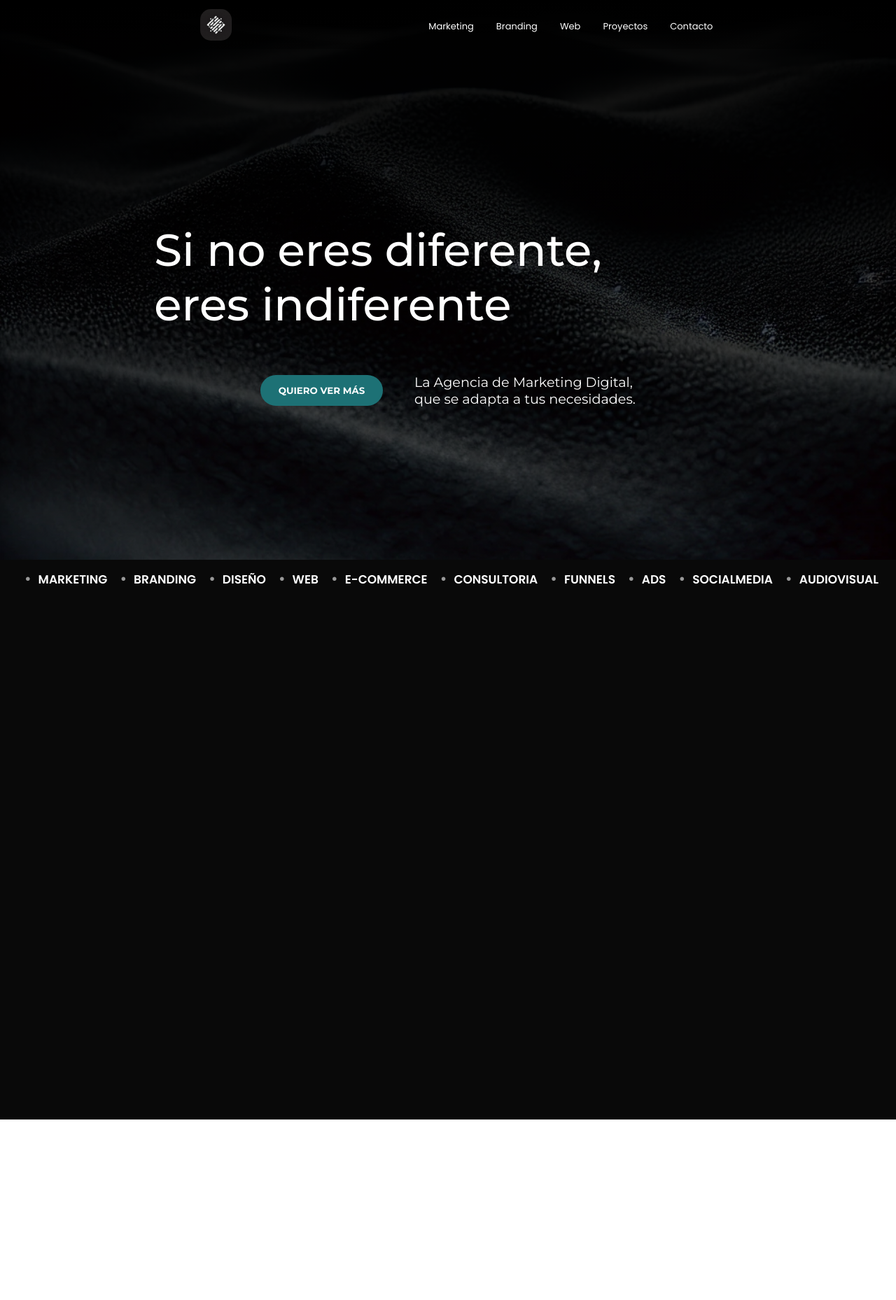
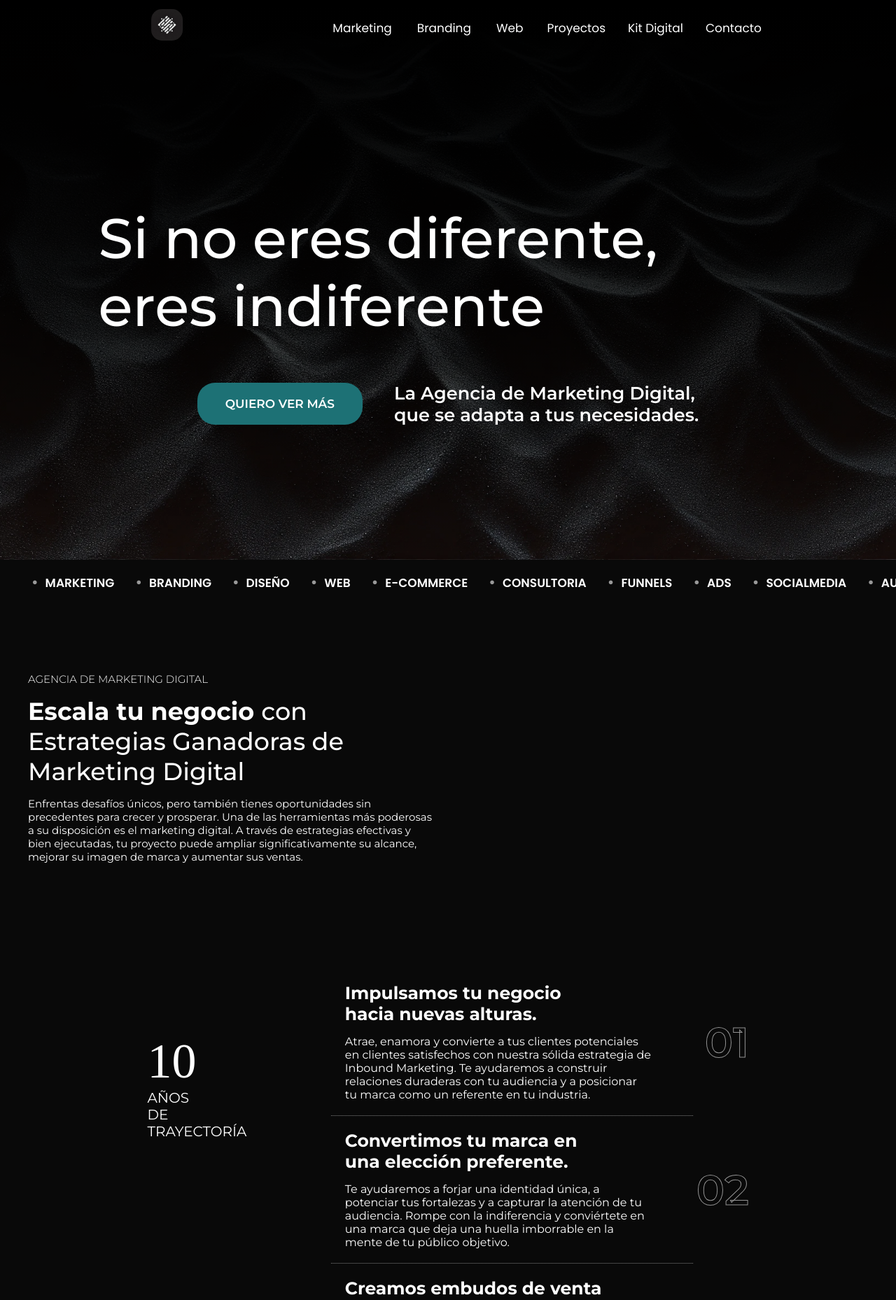
Before and after one commit to IsmaelLajud2/StartupLanding, a React (Vite) app: page / in a window 1280 px wide. Shown: the top 1858 px of the page at 70% size. Before the commit the page ends 1600 px from the top, so only its background shows below. Built offline with nearby package versions, Linux system fonts and the light colour scheme.

Commit message:
actualizando

```diff
--- a/package.json
+++ b/package.json
@@ -12,7 +12,8 @@
   "dependencies": {
     "aos": "^2.3.4",
     "react": "^18.3.1",
-    "react-dom": "^18.3.1"
+    "react-dom": "^18.3.1",
+    "react-just-parallax": "^3.1.16"
   },
   "devDependencies": {
     "@eslint/js": "^9.9.0",
--- /dev/null
+++ b/src/Components/AnimatedNumber.jsx
@@ -0,0 +1,58 @@
+import { useState, useEffect, useRef } from 'react';
+import '../Styles/Seccion2Styles.css';
+
+const AnimatedNumber = () => {
+  const [number, setNumber] = useState(0);
+  const [isVisible, setIsVisible] = useState(false); // Controla la visibilidad
+  const numberRef = useRef(null); // Referencia al elemento del DOM
+
+  // Intersection Observer para detectar cuándo el elemento es visible
+  useEffect(() => {
+    const observer = new IntersectionObserver((entries) => {
+      const entry = entries[0];
+      if (entry.isIntersecting) {
+        setIsVisible(true); // Activa la animación cuando el componente es visible
+      } else {
+        setIsVisible(false); // Puedes decidir detener o no la animación
+      }
+    }, { threshold: 0.5 }); // El 50% del elemento debe ser visible
+
+    if (numberRef.current) {
+      observer.observe(numberRef.current);
+    }
+
+    return () => {
+      if (numberRef.current) {
+        observer.unobserve(numberRef.current);
+      }
+    };
+  }, []);
+
+  // Controla el incremento del número cuando el componente es visible
+  useEffect(() => {
+    let interval;
+    if (isVisible && number === 0) { // Solo si es visible y el número aún es 0
+      interval = setInterval(() => {
+        setNumber((prevNumber) => {
+          if (prevNumber < 10) {
+            return prevNumber + 1;
+          } else {
+            clearInterval(interval);
+            return prevNumber;
+          }
+        });
+      }, 200);
+    }
+
+    return () => clearInterval(interval); // Limpiar el intervalo cuando sea necesario
+  }, [isVisible]);
+
+  return (
+    <div ref={numberRef} style={{ fontSize: "70px", textAlign: "left", display: "flex", flexDirection: "column", justifyContent: "flex-start", fontWeight: "500", marginTop: "20%", paddingBottom: "20px" }}>
+      {number}
+      <p className='p-left'>AÑOS <br /> DE <br /> TRAYECTORÍA</p>
+    </div>
+  );
+};
+
+export default AnimatedNumber;
--- a/src/Components/Hero.jsx
+++ b/src/Components/Hero.jsx
@@ -1,39 +1,58 @@
-import { useEffect } from 'react'
-import Aos from 'aos'
+
 import 'aos/dist/aos.css'
 
 import '../Styles/StylesHero.css'
 const Hero = () => {
 
-    useEffect(() => {
-        Aos.init({
-          duration: 1000
-        })
-      }, [])
+
   return (
     <main className='hero-main'>
     <header className='header-hero'>
 
-        <div className='logo-container'>
+        <div className='logo-container' data-aos="fade-down"
+     data-aos-anchor-placement="top-bottom" data-aos-duration="1000">
 <img src="Images/LogoStartup.png" className='logo-hero' />
         </div>
         <nav className='nav-hero' >
         <div className='services-container'>
-                <ul className='nav-list'>
-                    <li className='list-item-menu'>Marketing</li>
-                    <li className='list-item-menu'>Branding</li>
-                    <li className='list-item-menu'>Web</li>
-                    <li className='list-item'>Proyectos</li>
-                    <li className='list-item'>Contacto</li>
+                <ul className='nav-list' >
+
+
+
+                    <li className='list-item-menu'  data-aos="fade-right"
+     data-aos-offset="200"
+     data-aos-duration="1000"
+     data-aos-easing="ease-in-sine">Marketing</li>
+                    <li className='list-item-menu'data-aos="fade-right"
+     data-aos-offset="200"
+     data-aos-easing="ease-in-sine"
+     data-aos-duration="1000">Branding</li>
+                    <li className='list-item-menu' data-aos="fade-right"
+     data-aos-offset="200"
+     data-aos-easing="ease-in-sine"
+     data-aos-duration="1000">Web</li>
+
+                    <li className='list-item' data-aos="fade-left"
+     data-aos-offset="200"
+     data-aos-easing="ease-in-sine"
+     data-aos-duration="1000">Proyectos</li>
+                    <li className='list-item' data-aos="fade-left"
+     data-aos-offset="200"
+     data-aos-easing="ease-in-sine"
+     data-aos-duration="1000">Kit Digital</li>
+                    <li className='list-item' data-aos="fade-left"
+     data-aos-offset="200"
+     data-aos-easing="ease-in-sine"
+     data-aos-duration="1000">Contacto</li>
                 </ul>
         </div>
     </nav>
 
     </header>
     <section className='section-hero'>
-        <h1 className='hero-slogan' data-aos="fade-down"
+        <h1 className='hero-slogan' data-aos="fade-down" data-aos-duration="1500"
      data-aos-anchor-placement="top-bottom">Si no eres diferente,<br/>eres indiferente</h1>
-<div className='hero-description' data-aos="fade-up"
+<div className='hero-description' data-aos="fade-up" data-aos-duration="1500"
      data-aos-anchor-placement="center-bottom">
 <button className='hero-button'>
     QUIERO VER MÁS
--- a/src/Components/Seccion2.jsx
+++ b/src/Components/Seccion2.jsx
@@ -1,10 +1,23 @@
+import { useEffect } from 'react'
 import '../Styles/Seccion2Styles.css'
+import Aos from 'aos'
+import 'aos/dist/aos.css'
+import AnimatedNumber from './AnimatedNumber'
+
+
 
 const Seccion2 = () => {
+
+  useEffect(() => {
+    Aos.init({
+      duration: 2000
+    })
+  }, [])
   return (
    <section className='section2container'>
 
-        <section className="section-branding">
+        <section className="section-branding"  data-aos="fade-up"
+     data-aos-anchor-placement="center-bottom">
             <ul className="branding-list">
                 <li className="branding-item">MARKETING</li>
                 <li className="branding-item">BRANDING</li>
@@ -18,6 +31,90 @@ const Seccion2 = () => {
                 <li className="branding-item">AUDIOVISUAL</li>
             </ul>
         </section>
+        <section className='section-info'>
+          <aside className='aside-info'>
+            <div className='div-title' >
+
+            <h1 className='h1-title'>Agencia de Marketing Digital</h1>
+            </div>
+            <div className='div-info'>
+          <h3 className='h3-info' data-aos="fade-up"
+     data-aos-anchor-placement="center-bottom">
+          <b>Escala tu negocio </b>con <br/>
+            Estrategias Ganadoras de <br></br>
+            Marketing Digital
+          </h3>
+            </div>
+            <div className='div-parrafo' data-aos="fade-up"
+     data-aos-anchor-placement="center-bottom">
+             <p className='p-info'>Enfrentas desafíos únicos, pero también tienes oportunidades sin
+          <br/>precedentes para crecer y prosperar. Una de las herramientas más poderosas <br/>
+              a su disposición es el marketing digital. A través de estrategias efectivas y <br/>
+              bien ejecutadas, tu proyecto puede ampliar significativamente su alcance,<br/>
+              mejorar su imagen de marca y aumentar sus ventas.</p>
+            </div>
+
+          </aside>
+
+        </section>
+        <section className='section-description'>
+          <aside className='aside-left'>
+    <AnimatedNumber className="animated-number"></AnimatedNumber>
+
+          </aside>
+        <aside className='aside-right'>
+            <div className='div-box' data-aos="fade-up"
+     data-aos-anchor-placement="center-bottom">
+              <h5 className='h5-title'>Impulsamos tu negocio <br/> hacia nuevas alturas.</h5>
+              <p className='p-description'>
+              Atrae, enamora y convierte a tus clientes potenciales <br/>
+              en clientes satisfechos con nuestra sólida estrategia de <br/>
+              Inbound Marketing. Te ayudaremos a construir <br/>
+              relaciones duraderas con tu audiencia y a posicionar <br/>
+              tu marca como un referente en tu industria.
+              </p>
+              <div className='div-number'>
+              <span className='span-number'> 01</span>
+
+              </div>
+              </div>
+              <div className='div-box' data-aos="fade-up"
+     data-aos-anchor-placement="center-bottom">
+              <h5 className='h5-title'>Convertimos tu marca en <br/> una elección preferente.</h5>
+              <p className='p-description' >
+              Te ayudaremos a forjar una identidad única, a <br/>
+              potenciar tus fortalezas y a capturar la atención de tu <br/>
+              audiencia. Rompe con la indiferencia y conviértete en <br/>
+              una marca que deja una huella imborrable en la
+          <br/>mente de tu público objetivo.
+              </p>
+              <div className='div-number' data-aos="fade-up"
+     data-aos-anchor-placement="center-bottom">
+              <span className='span-number'> 02</span>
+
+              </div>
+                </div>
+                <div className='div-box' data-aos="fade-up"
+     data-aos-anchor-placement="center-bottom">
+              <h5 className='h5-title'>Creamos embudos de venta <br/> irresistibles.</h5>
+              <p className='p-description'>
+              Optimizamos tu proceso de ventas y aumentamos tus  <br/>
+              conversiones con funnels de venta. Desde la captación <br/>
+              hasta el cierre, diseñaremos un recorrido que impulse <br/>
+              a tus clientes hacia la acción.
+              </p>
+              <div className='div-number'  data-aos="fade-up"
+     data-aos-anchor-placement="center-bottom">
+              <span className='span-number'> 03</span>
+
+              </div>
+                </div>
+
+
+          </aside>
+
+
+        </section>
 
     </section>
 
--- a/src/Styles/Seccion2Styles.css
+++ b/src/Styles/Seccion2Styles.css
@@ -2,7 +2,7 @@
     background-color: #090909;
     color: white;
     width: 100%;
-    height: 100vh;
+    height: 190vh;
     overflow: hidden;
 }
 
@@ -10,7 +10,7 @@
     display: flex;
     justify-content: center;
     flex-direction: row;
-    padding: 15px 25px 15px 25px
+    padding: 20px 25px 15px 25px
 }
 
 .branding-list {
@@ -18,8 +18,7 @@
     flex-direction: row;
     justify-content: space-between;
     width: 100%;
-    max-width: 1400px;
-    list-style-type: circle;
+    list-style-type: none;
 }
 
 .branding-item {
@@ -29,6 +28,7 @@
     font-family: 'Poppins', sans-serif;
     white-space: nowrap;
     transition: color 0.3s ease;
+    padding: 0 10px;
 
 }
 
@@ -41,7 +41,115 @@
     content: '•';
     font-size: 20px;
     color: rgb(153 153 153);
-
     line-height: 0;
     margin: 10px 10px 0 10px
 }
+
+.section-info {
+    display: flex;
+    width: 100%;
+    padding: 100px 0 100px 0;
+    justify-content: space-between;
+    max-width: 1200px;
+    margin: 0 auto;
+}
+
+
+.h1-title {
+    font-size: 15px;
+    font-weight: 100;
+    text-transform: uppercase;
+    font-family: 'Montserrat', sans-serif;
+    padding-bottom: 15px;
+}
+
+.h3-info {
+    font-size: 35px;
+    font-family: 'Montserrat', sans-serif;
+    font-weight: 500;
+    padding-bottom: 15px;
+}
+
+.p-info {
+    font-size: 15px;
+    font-family: 'Montserrat', sans-serif;
+}
+
+.section-description {
+    display: flex;
+    /* Alinea los hijos en una fila */
+    justify-content: space-between;
+    /* Separa los elementos (AnimatedNumber e info) */
+    align-items: flex-start;
+    /* Alinea los elementos al principio verticalmente */
+    padding: 50px;
+}
+
+.aside-left {
+    flex: 1;
+    display: flex;
+    justify-content: center;
+    align-items: center;
+    flex-direction: column;
+}
+
+.animated-number {
+    font-size: 70px;
+    text-align: "left";
+    display: "flex";
+    justify-content: "flex-start";
+    font-weight: "500";
+    margin-top: 20%
+}
+
+.p-left {
+    font-family: 'Montserrat', sans-serif;
+    font-size: 20px;
+    font-weight: 400;
+}
+
+.aside-right {
+    display: flex;
+    justify-content: flex-end;
+    flex-direction: column;
+    align-items: flex-end;
+    margin-right: 15rem;
+
+}
+
+.div-box {
+    width: 100%;
+    display: flex;
+    justify-content: center;
+    flex-direction: column;
+    position: relative;
+    border-bottom: 1px dotted grey;
+    padding: 20px 20px 20px 20px;
+
+}
+
+.h5-title {
+    font-family: 'Montserrat', sans-serif;
+    font-size: 25px;
+    font-weight: 700;
+    padding-bottom: 15px;
+}
+
+.p-description {
+    font-family: 'Montserrat', sans-serif;
+
+}
+
+.div-number {
+    position: absolute;
+    right: -80px;
+    z-index: -1;
+}
+
+.span-number {
+    font-size: 60px;
+    font-weight: 600;
+    font-family: 'Montserrat', sans-serif;
+    color: transparent;
+    -webkit-text-stroke: 1px #949494
+}
--- a/src/Styles/StylesHero.css
+++ b/src/Styles/StylesHero.css
@@ -3,12 +3,11 @@
     width: 100%;
     background: linear-gradient(to bottom,
 
-            rgba(0, 0, 0, 0.97),
-
-            rgba(0, 0, 0, 0.85),
-            rgba(0, 0, 0, 0.6),
-
-            rgba(0, 0, 0, 0.3)), url('/public/Images/HeroFondo.png');
+            rgba(0, 0, 0, 1),
+            rgba(0, 0, 0, 0.95),
+            rgba(0, 0, 0, 0.8),
+            rgba(0, 0, 0, 0.5),
+            rgba(0, 0, 0, 0.1)), url('/public/Images/FondoHero.png');
     background-repeat: no-repeat;
     background-size: cover;
     background-position: center;
@@ -28,7 +27,9 @@
     padding: 0 20px;
     background: linear-gradient(to bottom,
             rgba(0, 0, 0, 1),
-            rgba(0, 0, 0, 0.9),
+            rgba(0, 0, 0, 0.95),
+            rgba(0, 0, 0, 0.90),
+            rgba(0, 0, 0, 0.85),
             rgba(0, 0, 0, 0.5),
             rgba(0, 0, 0, 0.3));
 }
@@ -66,16 +67,16 @@
 
 .list-item-menu {
     display: inline-block;
-    padding: 0 16px 5px 16px;
+    padding: 8px 18px 8px 18px;
     font-family: 'Poppins', sans-serif;
-    font-size: 13px
+    font-size: 17px
 }
 
 .list-item {
     display: inline-block;
-    padding: 0 16px 5px 16px;
+    padding: 8px 16px 8px 16px;
     font-family: 'Poppins', sans-serif;
-    font-size: 13px;
+    font-size: 17px;
     transition: color 0.3s ease;
 }
 
@@ -98,7 +99,7 @@
 
 .hero-slogan {
     color: white;
-    font-size: 4.0rem;
+    font-size: 5rem;
     text-align: center;
     font-family: 'Montserrat', sans-serif;
     margin-bottom: 30px;
@@ -126,12 +127,12 @@
 .hero-button {
     background-color: #1d7175;
     color: white;
-    padding: 0.9rem 1.6rem;
+    padding: 1.25rem 2.5rem;
     border: none;
     border-radius: 25px;
-    font-weight: bold;
+    font-weight: 600;
+    font-size: 17px;
     font-family: 'Montserrat', sans-serif;
-    font-weight: bold;
     margin-right: 15px;
     transition: background-color 0.5s ease;
 
@@ -143,7 +144,8 @@
 }
 
 .p-hero {
-    font-size: 1.2rem;
+    font-size: 1.6rem;
+    font-weight: 600;
     font-family: 'Montserrat', sans-serif;
     color: white;
     text-align: left;
```
Also changed, not shown: public/Images/FondoHero.png (added), 1 other file (tests, documents, lock files or other folders).
